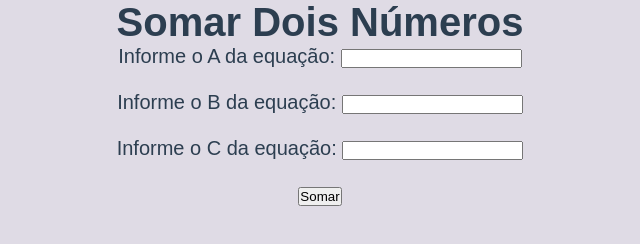
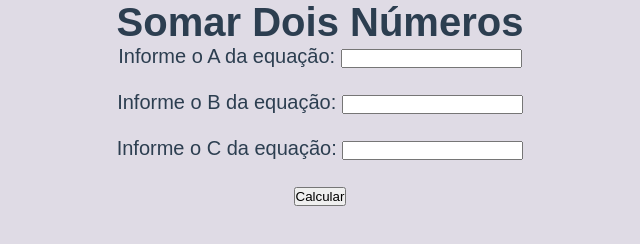
Before and after one commit to GabrielAugustoFerreiraMaia/Exercicio01-Lista-Javascript, a plain HTML site: page index.html in a window 1280 px wide. Shown: the full height of the page, 320-960 px from the left. Drawn offline with Linux system fonts and the light colour scheme.

Commit message:
Corrigindo

```diff
--- a/index.html
+++ b/index.html
@@ -34,7 +34,7 @@
     </form>
   </div>
   <br />
-  <button onclick="calcular()">Somar</button>
+  <button onclick="calcular()">Calcular</button>
 
 </body>
 
```
